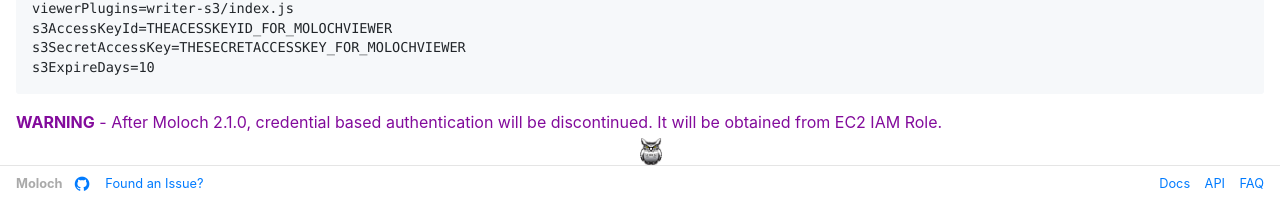
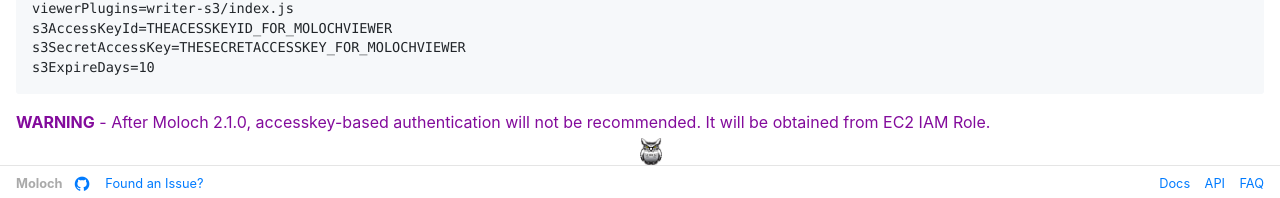
Before and after one commit to aol/molochweb, a Jekyll site: the page built from _wiki/s3.md, in a window 1280 px wide. Shown: the part 1782-1980 px from the top of the page. Built offline with Jekyll 4.4.1, drawn with Linux system fonts in a browser that asks for light colours.

Commit message:
update warning

````diff
--- a/_wiki/s3.md
+++ b/_wiki/s3.md
@@ -93,7 +93,7 @@
 s3ExpireDays=10
 ```
 
-**WARNING** - After Moloch 2.1.0, credential based authentication will be discontinued. It will be obtained from EC2 IAM Role.
+**WARNING** - After Moloch 2.1.0, accesskey-based authentication will not be recommended. It will be obtained from EC2 IAM Role.
 {: .purp-text}
 
 </div>
````
